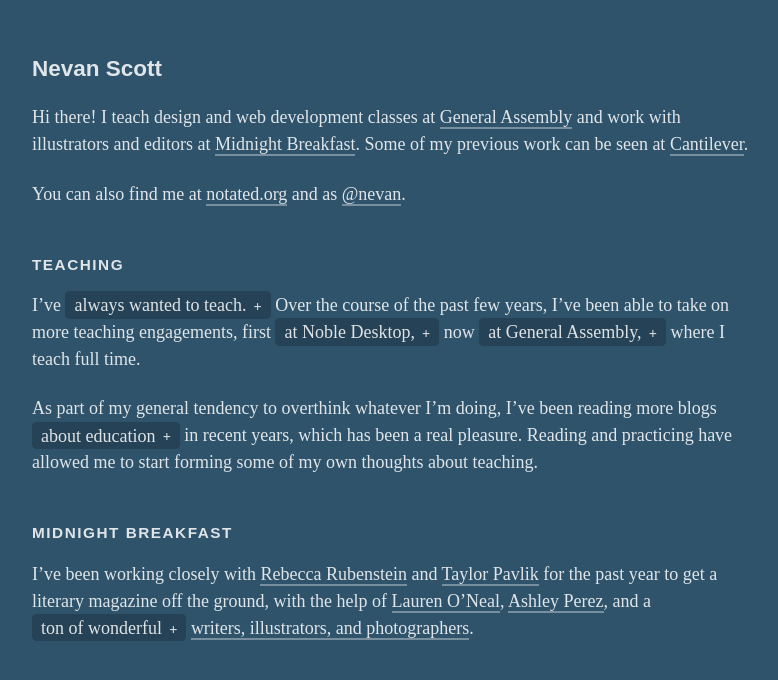
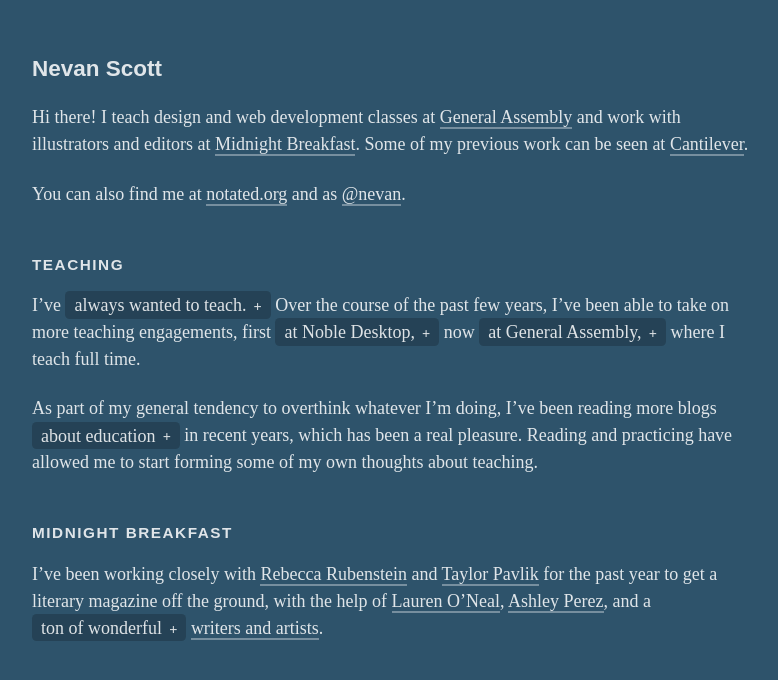
Before and after one commit to nevanscott/nevanscott.github.io, a Jekyll site: the page built from index.md, in a window 1280 px wide. Shown: the top 680 px of the page, without its empty margins (248-1026 px from the left). Built offline with Jekyll 4.4.1, drawn with Linux system fonts in a browser that asks for light colours; nearby versions of some CDN libraries; some web fonts are replaced.

Commit message:
minor change

```diff
--- a/index.md
+++ b/index.md
@@ -72,4 +72,4 @@ Midnight Breakfast
 I really don't want to pick favorites, so I encourage you if you're interested to look through the [Midnight Breakfast archive](http://midnightbreakfast.com/archive). It's a true treasure trove. I've worked most closely with the illustrators, and spear-headed our decision to feature original illustrations with every piece we publish. I can't even get started on how incredibly lucky I've felt getting to work with so many amazing people, who take the time to read and respond to the great writing I send them, creating just beautiful visual additions to the site. I'm proud to say that we pay all of these contributors, and I'd be remiss if I didn't plug [our ongoing campaign](https://www.patreon.com/mbfast) to remain funded by readers.
 {% endcapture %}
 
-I've been working closely with [Rebecca Rubenstein](http://rebeccarubenstein.com) and [Taylor Pavlik](https://twitter.com/FTPavlik) for the past year to get a literary magazine off the ground, with the help of [Lauren O'Neal](https://twitter.com/laureneoneal), [Ashley Perez](https://twitter.com/artscollide), and a {% include annotation.html label="ton of wonderful" id="wonerfulartists" note=wonerfulartists %} [writers, illustrators, and photographers](http://midnightbreakfast.com/contributors).
+I've been working closely with [Rebecca Rubenstein](http://rebeccarubenstein.com) and [Taylor Pavlik](https://twitter.com/FTPavlik) for the past year to get a literary magazine off the ground, with the help of [Lauren O'Neal](https://twitter.com/laureneoneal), [Ashley Perez](https://twitter.com/artscollide), and a {% include annotation.html label="ton of wonderful" id="wonerfulartists" note=wonerfulartists %} [writers and artists](http://midnightbreakfast.com/contributors).
```
